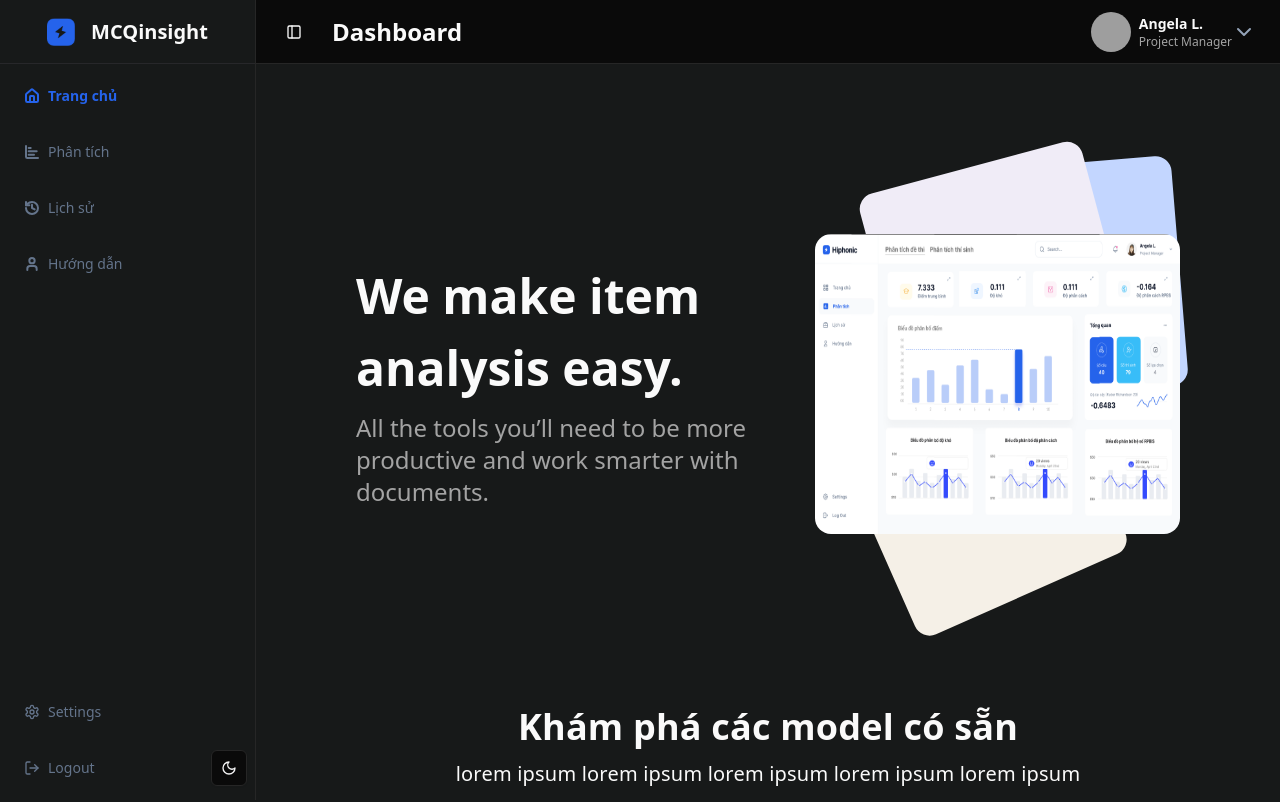
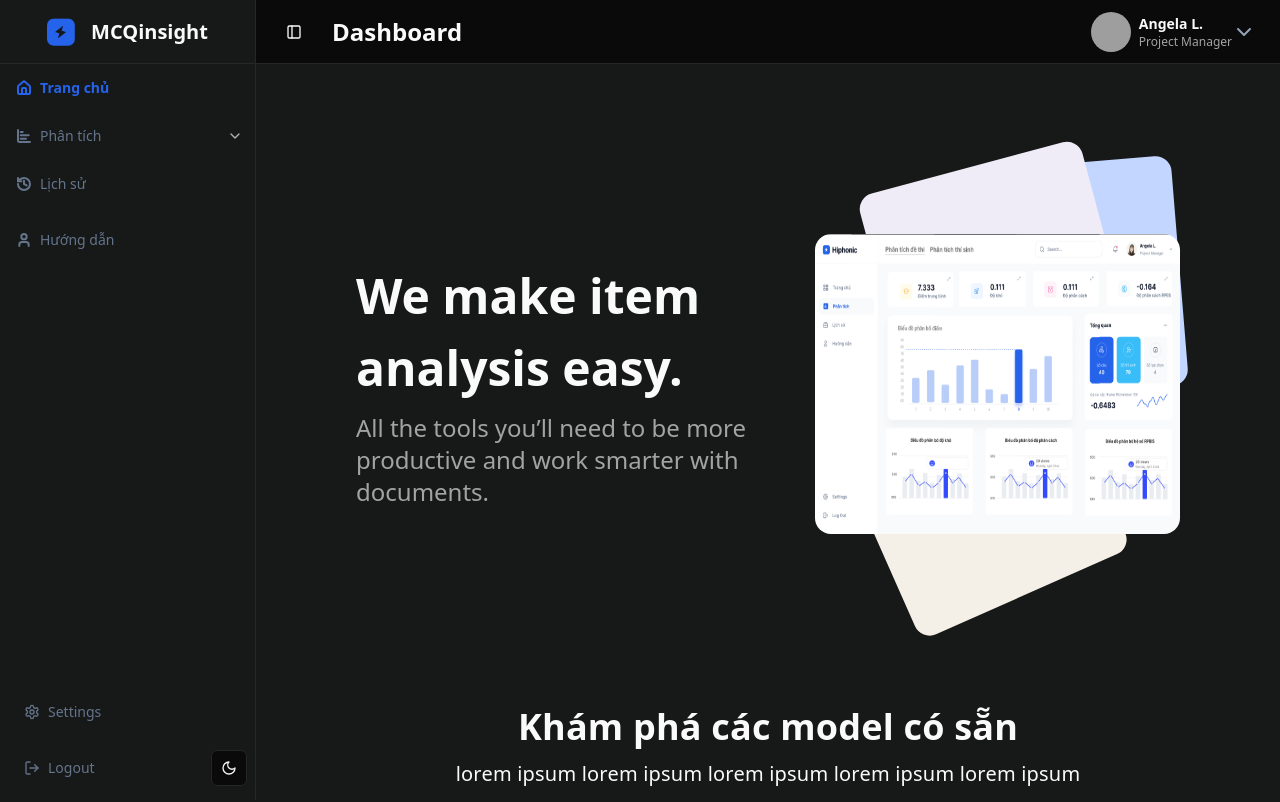
Before and after one commit to longtruong2604/IRT-FE, a React (Vite) app: page / in a window 1280 px wide. Shown: the top 802 px of the page. Built offline with nearby package versions, Linux system fonts and the light colour scheme; grey boxes are pictures that could not be loaded.

Commit message:
feat: adjust sidebar and router

```diff
--- a/package.json
+++ b/package.json
@@ -14,6 +14,7 @@
   "dependencies": {
     "@radix-ui/react-alert-dialog": "^1.1.2",
     "@radix-ui/react-avatar": "^1.1.1",
+    "@radix-ui/react-collapsible": "^1.1.1",
     "@radix-ui/react-dialog": "^1.1.2",
     "@radix-ui/react-dropdown-menu": "^2.1.2",
     "@radix-ui/react-icons": "^1.3.0",
--- a/src/components/main-layout/app-sidebar.tsx
+++ b/src/components/main-layout/app-sidebar.tsx
@@ -4,17 +4,23 @@ import {
   SidebarFooter,
   SidebarGroup,
   SidebarGroupContent,
+  SidebarGroupLabel,
   SidebarHeader,
   SidebarMenu,
   SidebarMenuButton,
   SidebarMenuItem,
 } from '@/components/ui/sidebar'
 import { MenuItems } from '@/constants/menu-item'
-import { LogOut, Settings } from 'lucide-react'
+import { ChevronDown, LogOut, Settings } from 'lucide-react'
+import { useState } from 'react'
 import { NavLink } from 'react-router-dom'
+import {
+  Collapsible,
+  CollapsibleContent,
+  CollapsibleTrigger,
+} from '../ui/collapsible'
+import { Logo } from '../ui/logo'
 import { DarkModeToggle } from './dark-mode-toggle'
-import { useState } from 'react'
-import { Logo } from '../ui/logo'
 
 export function AppSidebar() {
   const [activeLink, setActiveLink] =
@@ -28,17 +34,19 @@ export function AppSidebar() {
         />
       </SidebarHeader>
       <SidebarContent>
-        <SidebarGroup>
-          <SidebarGroupContent>
         <SidebarMenu className="gap-2">
-              {MenuItems.map((item) => (
-                <SidebarMenuItem key={item.title}>
+          {MenuItems.map((item) =>
+            item.children ? (
+              <Collapsible>
+                <SidebarGroup className="p-0">
+                  <SidebarGroupLabel className="p-0 pr-3" asChild>
+                    <CollapsibleTrigger>
+                      <SidebarMenuItem className="flex-1">
                         <NavLink
                           to={item.url}
                           className={({ isActive }) => {
                             if (isActive) setActiveLink(item.value)
                             return ''
-                      // return 'flex items-center gap-4 rounded-lg px-4 py-2 transition-colors'
                           }}
                         >
                           <SidebarMenuButton
@@ -53,10 +61,61 @@ export function AppSidebar() {
                           </SidebarMenuButton>
                         </NavLink>
                       </SidebarMenuItem>
+                      <ChevronDown className="ml-auto transition-transform group-data-[state=open]/collapsible:rotate-180" />
+                    </CollapsibleTrigger>
+                  </SidebarGroupLabel>
+                  <CollapsibleContent>
+                    <SidebarGroupContent>
+                      {item.children.map((subItem) => (
+                        <SidebarMenuItem className="flex-1">
+                          <NavLink
+                            to={item.url + subItem.url}
+                            className={({ isActive }) => {
+                              if (isActive) setActiveLink(subItem.value)
+                              return ''
+                            }}
+                          >
+                            <SidebarMenuButton
+                              className="h-[30px] px-[16px] pl-10 leading-[160%] text-[#64748B] hover:text-[#64748B] active:text-primary-600-base data-[active=true]:font-bold data-[active=true]:text-primary-600-base"
+                              asChild
+                              isActive={activeLink === subItem.value}
+                            >
+                              <div>
+                                <subItem.icon strokeWidth={3} />
+                                <span>{subItem.title}</span>
+                              </div>
+                            </SidebarMenuButton>
+                          </NavLink>
+                        </SidebarMenuItem>
                       ))}
+                    </SidebarGroupContent>
+                  </CollapsibleContent>
+                </SidebarGroup>
+              </Collapsible>
+            ) : (
+              <SidebarMenuItem key={item.title}>
+                <NavLink
+                  to={item.url}
+                  className={({ isActive }) => {
+                    if (isActive) setActiveLink(item.value)
+                    return ''
+                  }}
+                >
+                  <SidebarMenuButton
+                    className="h-[48px] px-[16px] leading-[160%] text-[#64748B] hover:text-[#64748B] active:text-primary-600-base data-[active=true]:font-bold data-[active=true]:text-primary-600-base"
+                    asChild
+                    isActive={activeLink === item.value}
+                  >
+                    <div>
+                      <item.icon strokeWidth={3} />
+                      <span>{item.title}</span>
+                    </div>
+                  </SidebarMenuButton>
+                </NavLink>
+              </SidebarMenuItem>
+            )
+          )}
         </SidebarMenu>
-          </SidebarGroupContent>
-        </SidebarGroup>
       </SidebarContent>
       <SidebarFooter>
         <NavLink
--- /dev/null
+++ b/src/components/ui/collapsible.tsx
@@ -0,0 +1,9 @@
+import * as CollapsiblePrimitive from '@radix-ui/react-collapsible'
+
+const Collapsible = CollapsiblePrimitive.Root
+
+const CollapsibleTrigger = CollapsiblePrimitive.CollapsibleTrigger
+
+const CollapsibleContent = CollapsiblePrimitive.CollapsibleContent
+
+export { Collapsible, CollapsibleTrigger, CollapsibleContent }
--- a/src/constants/menu-item.ts
+++ b/src/constants/menu-item.ts
@@ -12,6 +12,20 @@ export const MenuItems = [
     url: '/analysis',
     icon: ChartBar,
     value: 'analysis',
+    children: [
+      {
+        title: 'Stuents',
+        url: '/students',
+        icon: ChartBar,
+        value: 'students',
+      },
+      {
+        title: 'Items',
+        url: '/items',
+        icon: ChartBar,
+        value: 'items',
+      },
+    ],
   },
   {
     title: 'Lịch sử',
```
Also changed, not shown: src/main.tsx (+6 -2 lines), 1 other file (tests, documents, lock files or other folders). Lines whose indentation alone changed are shown as unchanged.
